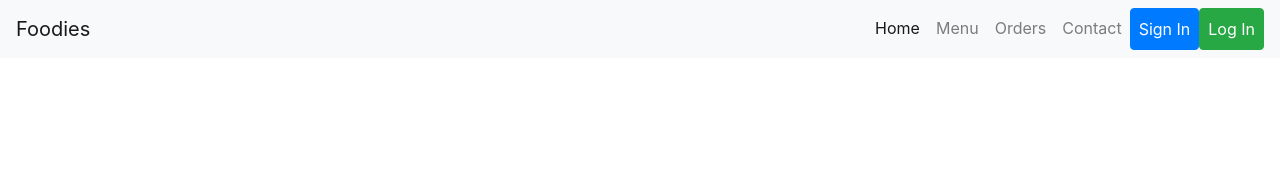
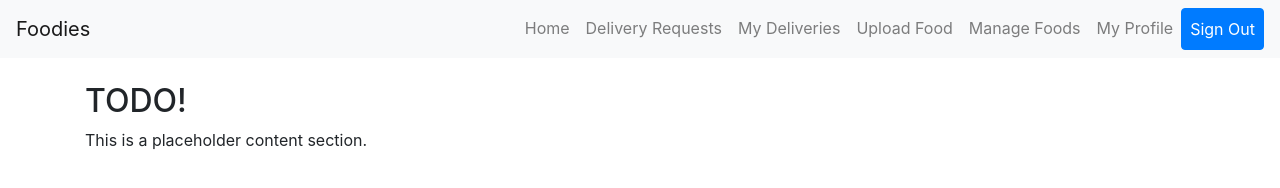
Before and after one commit to swampholyten/foodies, a plain HTML site: page navbar.html in a window 1280 px wide. Drawn offline with nearby package versions, Linux system fonts and the light colour scheme.

Commit message:
update navbar

```diff
--- a/navbar.html
+++ b/navbar.html
@@ -3,12 +3,13 @@
 <head>
     <meta charset="UTF-8">
     <meta name="viewport" content="width=device-width, initial-scale=1.0">
-    <title>Food Delivery App</title>
+    <title>Foodies</title>
     <!-- Include Bootstrap CSS -->
     <link rel="stylesheet" href="https://maxcdn.bootstrapcdn.com/bootstrap/4.5.2/css/bootstrap.min.css">
 </head>
 <body>
 
+    <!-- Common Navigation Bar -->
     <nav class="navbar navbar-expand-lg navbar-light bg-light">
         <a class="navbar-brand" href="#">Foodies</a>
         <button class="navbar-toggler" type="button" data-toggle="collapse" data-target="#navbarNav" aria-controls="navbarNav" aria-expanded="false" aria-label="Toggle navigation">
@@ -16,29 +17,38 @@
         </button>
         <div class="collapse navbar-collapse" id="navbarNav">
             <ul class="navbar-nav ml-auto">
-                <li class="nav-item active">
+                <!-- Add these links based on user roles -->
+                <li class="nav-item">
                     <a class="nav-link" href="#">Home</a>
                 </li>
                 <li class="nav-item">
-                    <a class="nav-link" href="#">Menu</a>
+                    <a class="nav-link" href="#">Delivery Requests</a>
                 </li>
                 <li class="nav-item">
-                    <a class="nav-link" href="#">Orders</a>
+                    <a class="nav-link" href="#">My Deliveries</a>
                 </li>
                 <li class="nav-item">
-                    <a class="nav-link" href="#">Contact</a>
+                    <a class="nav-link" href="#">Upload Food</a>
                 </li>
                 <li class="nav-item">
-                    <a class="nav-link btn btn-primary text-white" href="#">Sign In</a>
+                    <a class="nav-link" href="#">Manage Foods</a>
                 </li>
                 <li class="nav-item">
-                    <a class="nav-link btn btn-success text-white" href="#">Log In</a>
+                    <a class="nav-link" href="#">My Profile</a>
+                </li>
+                <li class="nav-item">
+                    <a class="nav-link btn btn-primary text-white" href="#">Sign Out</a>
                 </li>
             </ul>
         </div>
     </nav>
 
-    <!-- Your app content goes here -->
+    <!-- Placeholder Content Section -->
+    <div class="container mt-4">
+        <h2>TODO!</h2>
+        <!-- Replace the following with dynamic content based on user role -->
+        <p>This is a placeholder content section.</p>
+    </div>
 
     <!-- Include Bootstrap JS and Popper.js -->
     <script src="https://code.jquery.com/jquery-3.5.1.slim.min.js"></script>
```
